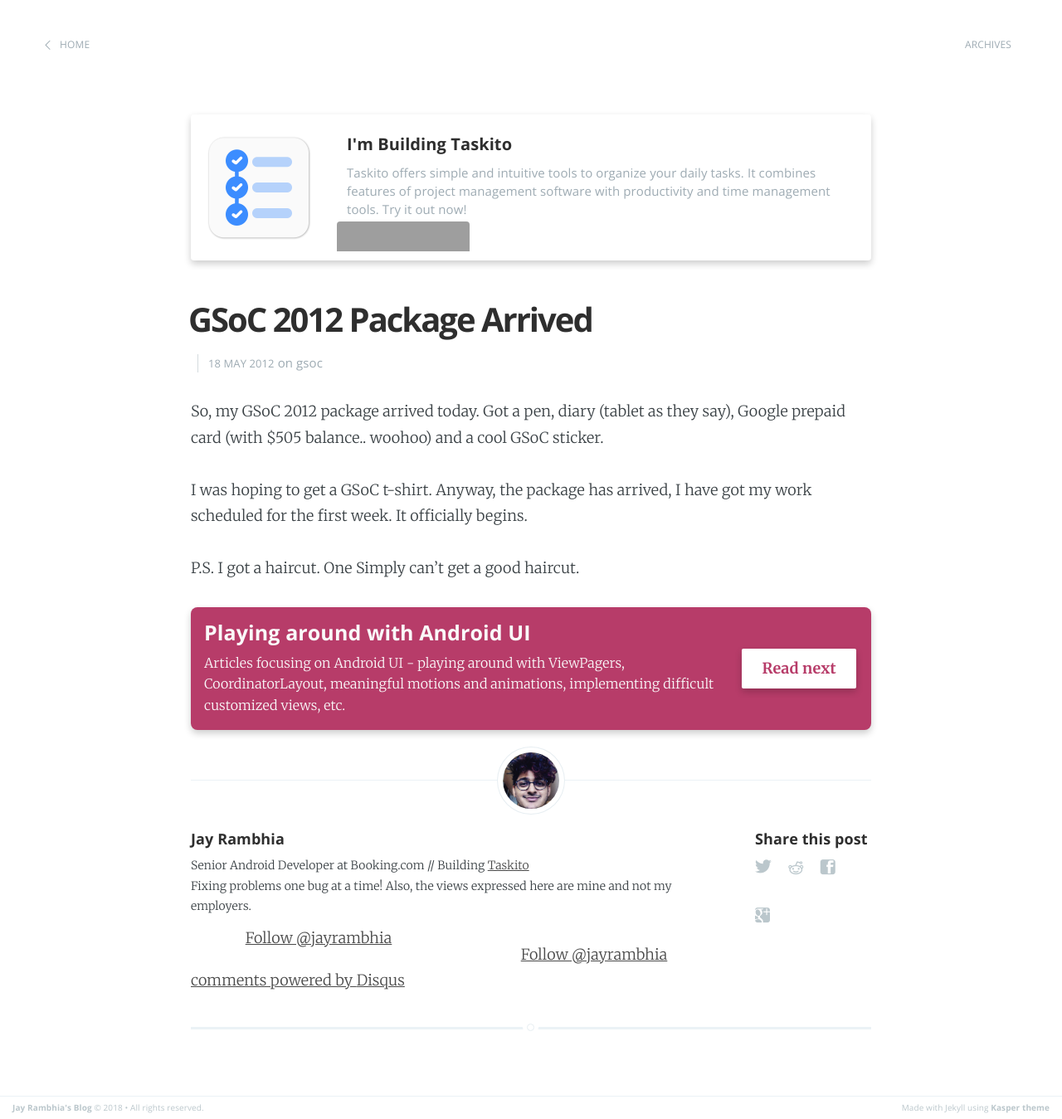
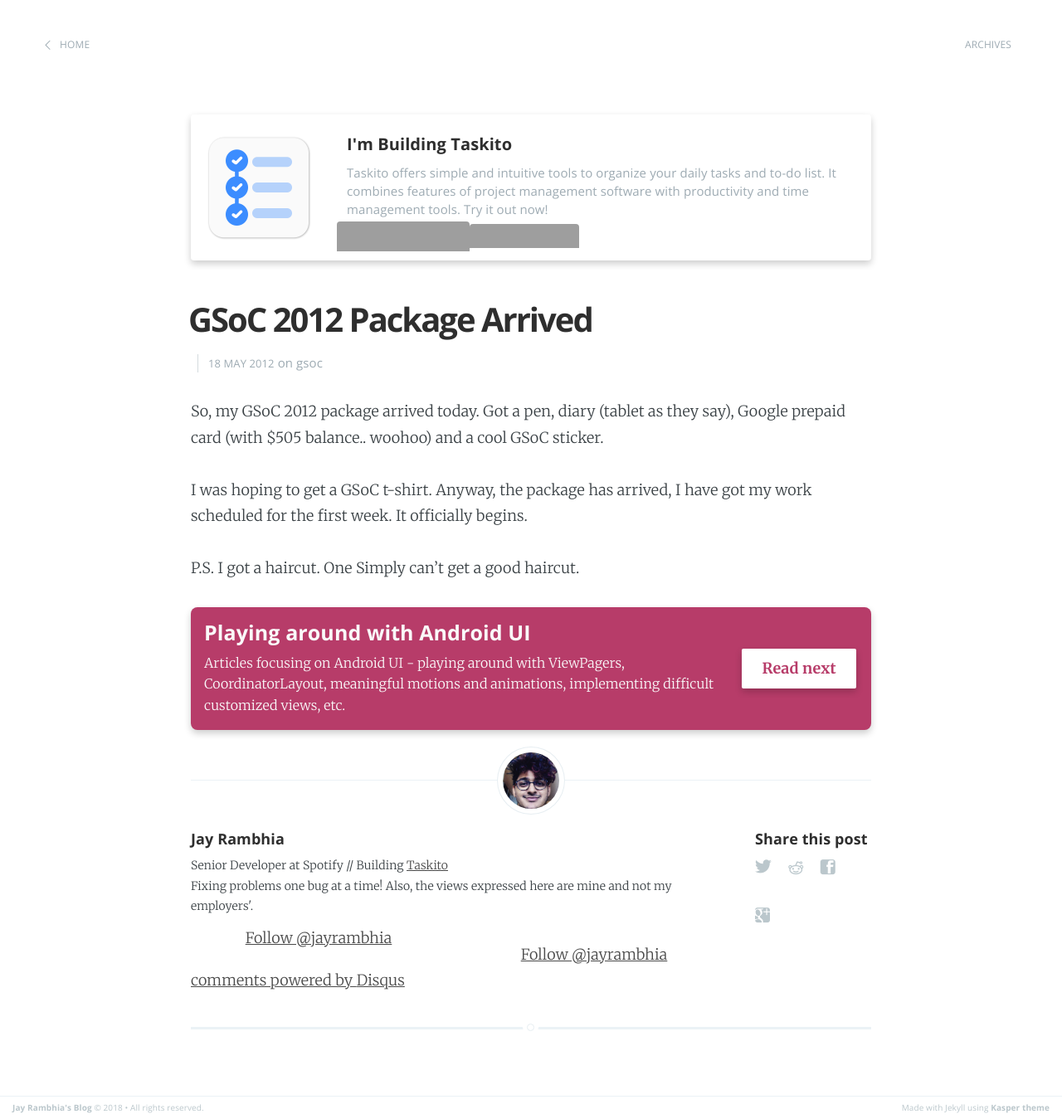
Before and after one commit to jayrambhia/jayrambhia.github.com, a Jekyll site: the page built from _posts/2012-05-18-gsoc-2012-package-arrived.markdown, in a window 1280 px wide. Shown: the whole page at 83% size. Built offline with Jekyll 4.4.1, drawn with Linux system fonts in a browser that asks for light colours; comment, search, counter and statistics services are not loaded; grey boxes are pictures that could not be loaded.

Commit message:
Taskito ios link added

```diff
--- a/_includes/app_banner.html
+++ b/_includes/app_banner.html
@@ -7,7 +7,15 @@
     <div style="margin-left:12px; margin-top:24px; margin-right:24px; margin-bottom:0px; display: flex; flex-direction: column;">
       <h5 style="margin-left: 12px;">{{ include.title }}</h5>
       <p class="post-meta" style="margin-left: 12px; margin-top:4px; margin-bottom:4px;">{{ include.description }}</p>
-      <a href='{{ include.url }}'><img alt='Get it on Google Play' style="width:160px;" src='https://play.google.com/intl/en/badges/images/generic/en_badge_web_generic.png'/></a>
+      <div style="display: flex; flex-direction: row; align-content: center; align-items: center;">
+        {% if include.playstore-url %}
+          <a href='{{ include.playstore-url }}'><img alt='Get it on Google Play' style="width:160px;" src='https://play.google.com/intl/en/badges/images/generic/en_badge_web_generic.png'/></a>
+        {% endif %}
+        {% if include.appstore-url %}
+          <a href='{{ include.appstore-url }}'><img alt='Download on the App Store' style="width:132px;" src='https://apple-resources.s3.amazonaws.com/media-badges/download-on-the-app-store/black/en-us.svg'/></a>
+        {% endif %}
+      </div>
+
     </div>
 </div>
 </div>
--- a/_includes/footer.html
+++ b/_includes/footer.html
@@ -8,7 +8,7 @@
         <h4> {{ site.k_author }} </h4>
         <!-- Author Bio -->
         <p>
-            Senior Android Developer at Booking.com // Building <a href="https://taskito.io">Taskito</a><br/>Fixing problems one bug at a time! Also, the views expressed here are mine and not my employers.<br/>
+            Senior Developer at Spotify // Building <a href="https://taskito.io">Taskito</a><br/>Fixing problems one bug at a time! Also, the views expressed here are mine and not my employers'.<br/>
         </p>
         <div class="post_bottom_share_container">
           <div align="center">
--- a/_layouts/post.html
+++ b/_layouts/post.html
@@ -4,7 +4,7 @@ disqus: false
 archive: false
 post_class: post-template
 ---
-<header class="main-header post-head {% if page.cover %}" style="background-image: url({{ page.cover }}) {%else%}no-cover{% endif %}">
+<header class="main-header post-head {% if page.cover %}" style="background-image: url({{ page.cover }}) {% else %} no-cover {% endif %}">
     <nav class="main-nav {% if page.cover %} overlay {% endif %} clearfix">
         <a id="back_home" class="back-button icon-arrow-left" onclick="navBack('series=1','{{ site.url }}')">Home</a>
         <a class="subscribe-button" href="{{ site.url }}/{{ site.archives }}?from_post=1">Archives</a>
@@ -20,7 +20,15 @@ post_class: post-template
 <main class="content" role="main">
 
     <article class="post" style="margin-top: 0px;">
-        {% include app_banner.html title="I'm Building Taskito" description="Taskito offers simple and intuitive tools to organize your daily tasks. It combines features of project management software with productivity and time management tools. Try it out now!" url="https://play.google.com/store/apps/details?id=com.fenchtose.reflog&utm_source=personal_website_post&pcampaignid=MKT-Other-global-all-co-prtnr-py-PartBadge-Mar2515-1" image_small="/assets/images/taskito_website_logo.png" %}
+        {%
+            include app_banner.html
+            title="I'm Building Taskito"
+            description="Taskito offers simple and intuitive tools to organize your daily tasks and to-do list. It combines features of project management software with productivity and time management tools. Try it out now!"
+            url="https://taskito.io/download"
+            playstore-url="https://play.google.com/store/apps/details?id=com.fenchtose.reflog&utm_source=personal_website_post&pcampaignid=MKT-Other-global-all-co-prtnr-py-PartBadge-Mar2515-1"
+            appstore-url="https://apps.apple.com/us/app/taskito-to-do-list-planner/id6471266496?itsct=apps_box_badge&itscg=30200"
+            image_small="/assets/images/taskito_website_logo.png"
+            %}
 
         <header class="post-header">
             <h1 class="post-title">{{ page.title }}</h1>
```
Also changed, not shown: _includes/app_card.html (+6 -1 lines), index.html (+8 -2 lines), Gemfile.lock, 1 other file.
